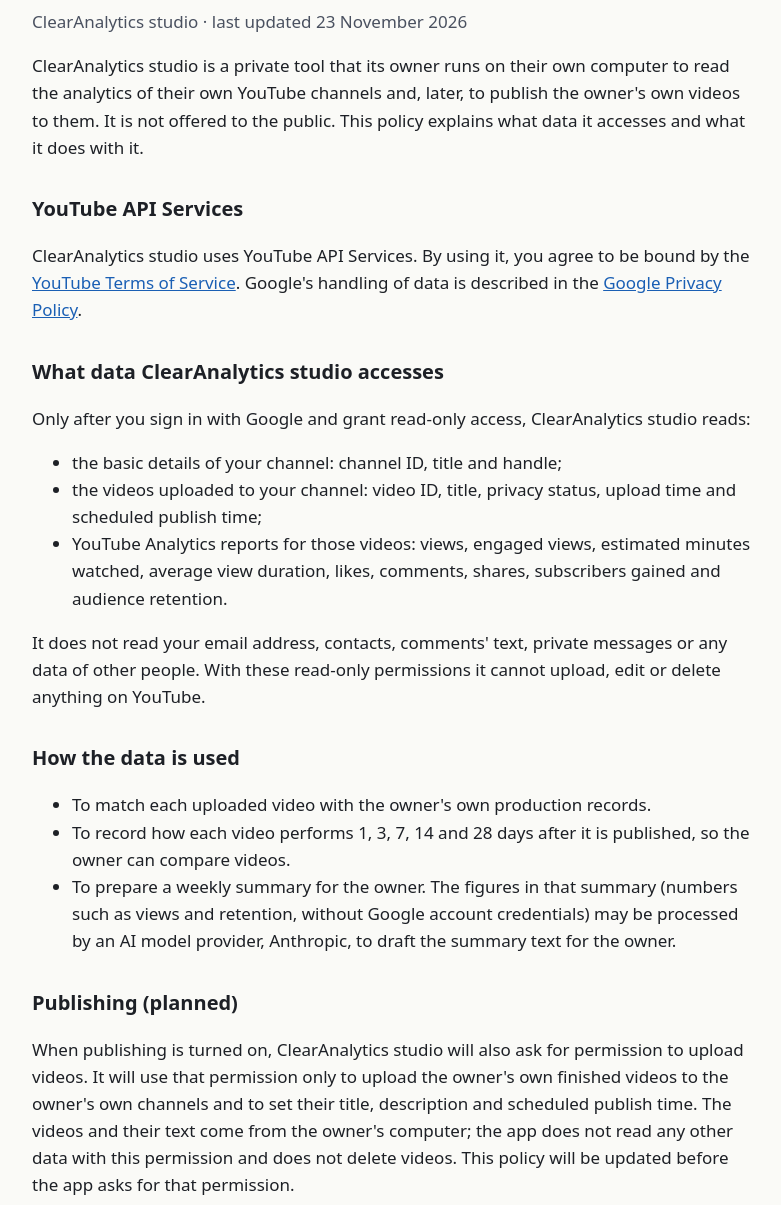
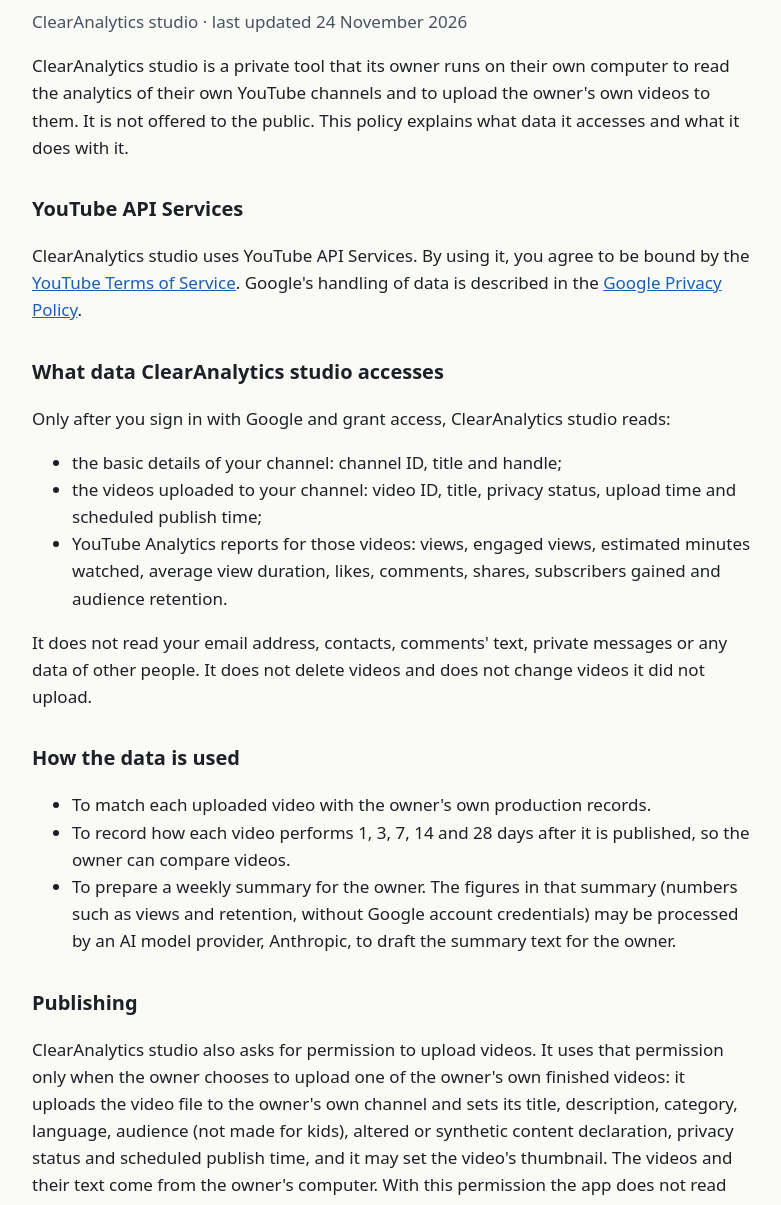
Before and after one commit to EytBRM/EytBRM.github.io, a plain HTML site: page privacy.html in a window 1280 px wide. Shown: the part 86-1291 px from the top of the page, without its empty margins (248-1029 px from the left). Drawn offline with Linux system fonts and the light colour scheme.

Commit message:
update files

```diff
--- a/privacy.html
+++ b/privacy.html
@@ -15,21 +15,21 @@
 <body>
 <main>
   <h1>Privacy Policy</h1>
-  <p class="lead">ClearAnalytics studio · last updated 23 November 2026</p>
+  <p class="lead">ClearAnalytics studio · last updated 24 November 2026</p>
 
-  <p>ClearAnalytics studio is a private tool that its owner runs on their own computer to read the analytics of their own YouTube channels and, later, to publish the owner's own videos to them. It is not offered to the public. This policy explains what data it accesses and what it does with it.</p>
+  <p>ClearAnalytics studio is a private tool that its owner runs on their own computer to read the analytics of their own YouTube channels and to upload the owner's own videos to them. It is not offered to the public. This policy explains what data it accesses and what it does with it.</p>
 
   <h2>YouTube API Services</h2>
   <p>ClearAnalytics studio uses YouTube API Services. By using it, you agree to be bound by the <a href="https://www.youtube.com/t/terms">YouTube Terms of Service</a>. Google's handling of data is described in the <a href="http://www.google.com/policies/privacy">Google Privacy Policy</a>.</p>
 
   <h2>What data ClearAnalytics studio accesses</h2>
-  <p>Only after you sign in with Google and grant read-only access, ClearAnalytics studio reads:</p>
+  <p>Only after you sign in with Google and grant access, ClearAnalytics studio reads:</p>
   <ul>
     <li>the basic details of your channel: channel ID, title and handle;</li>
     <li>the videos uploaded to your channel: video ID, title, privacy status, upload time and scheduled publish time;</li>
     <li>YouTube Analytics reports for those videos: views, engaged views, estimated minutes watched, average view duration, likes, comments, shares, subscribers gained and audience retention.</li>
   </ul>
-  <p>It does not read your email address, contacts, comments' text, private messages or any data of other people. With these read-only permissions it cannot upload, edit or delete anything on YouTube.</p>
+  <p>It does not read your email address, contacts, comments' text, private messages or any data of other people. It does not delete videos and does not change videos it did not upload.</p>
 
   <h2>How the data is used</h2>
   <ul>
@@ -38,8 +38,8 @@
     <li>To prepare a weekly summary for the owner. The figures in that summary (numbers such as views and retention, without Google account credentials) may be processed by an AI model provider, Anthropic, to draft the summary text for the owner.</li>
   </ul>
 
-  <h2>Publishing (planned)</h2>
-  <p>When publishing is turned on, ClearAnalytics studio will also ask for permission to upload videos. It will use that permission only to upload the owner's own finished videos to the owner's own channels and to set their title, description and scheduled publish time. The videos and their text come from the owner's computer; the app does not read any other data with this permission and does not delete videos. This policy will be updated before the app asks for that permission.</p>
+  <h2>Publishing</h2>
+  <p>ClearAnalytics studio also asks for permission to upload videos. It uses that permission only when the owner chooses to upload one of the owner's own finished videos: it uploads the video file to the owner's own channel and sets its title, description, category, language, audience (not made for kids), altered or synthetic content declaration, privacy status and scheduled publish time, and it may set the video's thumbnail. The videos and their text come from the owner's computer. With this permission the app does not read any other data, does not change videos it did not upload and does not delete videos.</p>
 
   <h2>Storage and security</h2>
   <p>The data and the sign-in tokens are stored only on the owner's computer, in files readable only by the owner's user account. ClearAnalytics studio has no server, uses no cookies and no tracking, and shows no ads.</p>
```
Also changed, not shown: index.html (+4 -5 lines).
